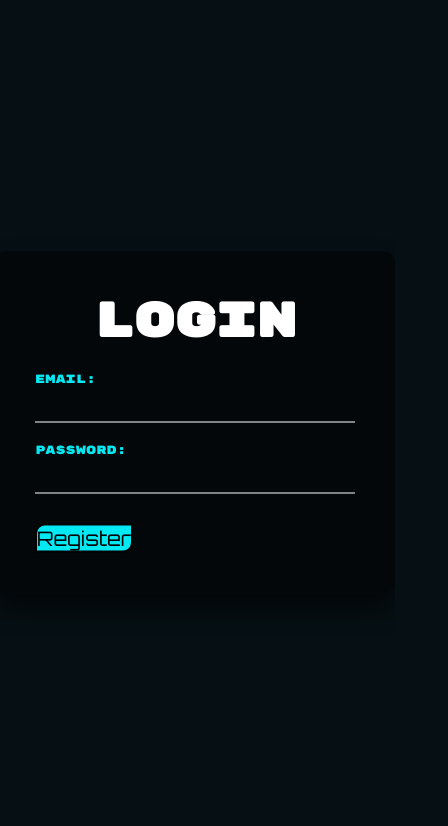
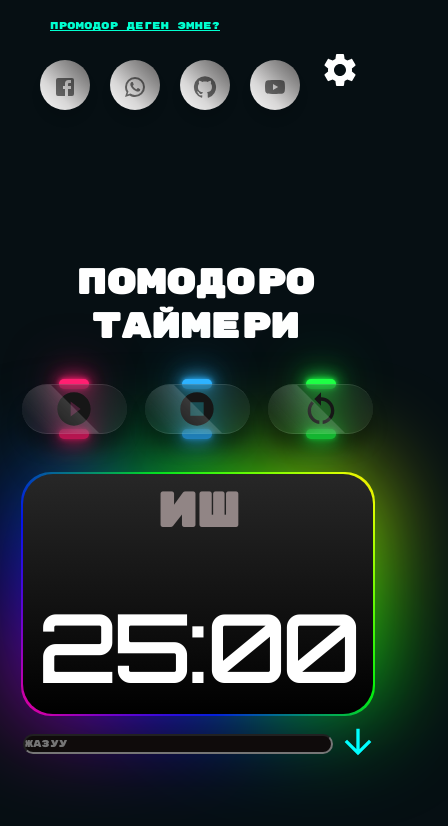
Before and after one commit to kutman2007/Promodoro, a React (Vite) app: page / in a window 390 px wide. Shown: the top 826 px of the page, 448 px wide, since content can reach past the window. Built offline with nearby package versions, Linux system fonts and the light colour scheme.

Commit message:
add: grob

```diff
--- a/src/App.css
+++ b/src/App.css
@@ -445,6 +445,14 @@ font-family: 'Rubik Mono One', sans-serif;
   label{
 	color: #fff;
   }
+  a{
+	font-family: 'Rubik Mono One', sans-serif;
+  }
+  label{
+	font-family: 'Rubik Mono One', sans-serif;
+	font-size: 20px;
+  }
+
 
   h3 {
 	font-family: 'Orbitron', sans-serif;
@@ -538,7 +546,7 @@ font-family: 'Rubik Mono One', sans-serif;
 		font-family: 'Rubik Mono One', sans-serif;
 		padding: 8px 12px;
 		background-color: #0d3ed3;
-		font-size: 15px;
+		font-size: 10px;
 		text-align: center;
 		display: flex;
 		justify-content: center;
@@ -554,7 +562,7 @@ font-family: 'Rubik Mono One', sans-serif;
 		width:335px;
 	   font-size: 15px;
 	   margin: 5px;
-	   margin-top: 20px;
+	   margin-top: 15px;
 		 margin-left: 10px;
 	  }
 	.container .btn {
@@ -596,9 +604,12 @@ font-family: 'Rubik Mono One', sans-serif;
 		left: 50px;
 		top: 20px;
 		color: #00ffd0;
-		font-size: 15px;
+		font-size: 10px;
+
 	}
 	.asd{
+		height: 40px;
+		width: 100px;
 		font-size: 13px;
 	}
 	.prom:hover{
@@ -621,6 +632,7 @@ font-family: 'Rubik Mono One', sans-serif;
 	cursor: pointer;
   }
 
+
 	  .settings-icon{
 		font-family: 'Rubik Mono One', sans-serif;
 		position: absolute;
@@ -629,12 +641,8 @@ font-family: 'Rubik Mono One', sans-serif;
 		left: 320px;
 		top: 50px;
 	  }
+	  label{
+		font-size: 13px;
+	  }
 
  }
-  a{
-	font-family: 'Rubik Mono One', sans-serif;
-  }
-  label{
-	font-family: 'Rubik Mono One', sans-serif;
-	font-size: 20px;
-  }
--- a/src/App.jsx
+++ b/src/App.jsx
@@ -10,14 +10,14 @@ const App = () => {
   };
   return (
     <div>
-      {loggin ? (
+      {/* {loggin ? (
         <div>
          <Pomodoro/>
         </div>
       ) : (
         <RegistrationForm onLogin={handleLogin} />
-      )}
-
+      )} */}
+          <Pomodoro/>
     </div>
   );
 };
--- a/src/promodor/index.jsx
+++ b/src/promodor/index.jsx
@@ -183,7 +183,7 @@ const Pomodoro = () => {
             </div>
             <div className="setting-item">
               <label>Узак тыныгуу:</label>
-              <div className="length-control">
+              <div id='gr' className="length-control">
                 <button onClick={decrement3}>-</button>
                 <span>{long}</span>
                 <button onClick={increment3}>+</button>
--- a/src/ещвщ/style.css
+++ b/src/ещвщ/style.css
@@ -6,9 +6,7 @@ ul {
     color: #a09c9c;
 
   }
-  #sad{
-    font-family: 'Rubik Mono One', sans-serif;
-  }
+
   li {
 
     display: flex;
@@ -51,6 +49,7 @@ ul {
     box-shadow: 2px 1px 2px 1px;
   }
   .input[type="text"] {
+    font-family: 'Rubik Mono One', sans-serif;
     margin-top: 50px;
     padding: 5px;
     width: 640px;
@@ -71,9 +70,11 @@ ul {
   @media screen and (max-width:500px) {
    .input[type="text"]{
     padding: 0px;
-    font-size: 15px;
+    font-size: 10px;
+    height: 20px;
     width: 310px;
     margin-left: 80px;
+
    }
 .Add{
   font-size: 0px;
@@ -81,6 +82,10 @@ ul {
 }
 li{
   margin-left: 120px;
-  font-size: 25px;
+  font-size: 10px;
+}
+#sad{
+  margin-top: 10px;
+  font-size: 13px;
 }
   }
--- a/src/ещвщ/todo.jsx
+++ b/src/ещвщ/todo.jsx
@@ -28,7 +28,7 @@ function TodoList() {
   return (
     <div>
 
-      <input className='input' type="text" value={task} onChange={(e) => setTask(e.target.value)} placeholder="Enter task" />
+      <input className='input' type="text" value={task} onChange={(e) => setTask(e.target.value)} placeholder="Жазуу" />
       <ArrowDownwardIcon sx={{ fontSize: 40 }} className='Add' onClick={onclickadd} />
       <ul>
         {tasks.map((task, index) => (
```
